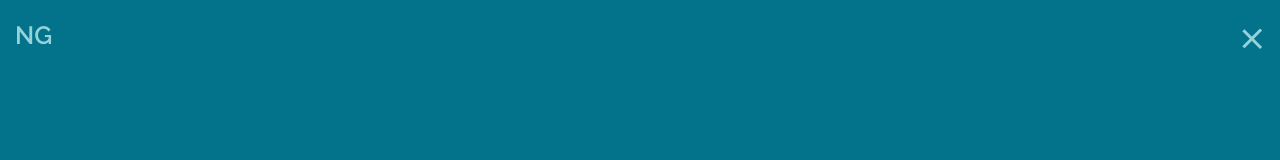
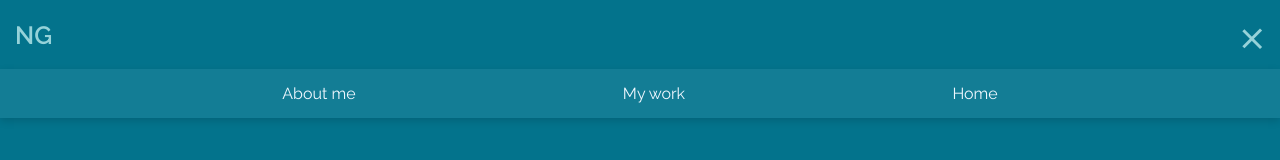
Before and after one commit to Nickg18/Marketing-Portfolio, a plain HTML site: page portfolio-website/index.html in a window 1280 px wide. Both pictures are taken after a click on the element 1247 px from the left and 34 px from the top of the page. Drawn offline with Linux system fonts and the light colour scheme.

Commit message:
navigation finish

```diff
--- a/portfolio-website/index.html
+++ b/portfolio-website/index.html
@@ -20,6 +20,11 @@
                 <span class="bottom"></span>
             </div>
         </div>
+        <div class="links">
+            <a class="link-text" href="#">About me</a>
+            <a class="link-text" href="#">My work</a>
+            <a class="link-text" href="#">Home</a>
+        </div>
         <script src="index.js" async defer></script>
     </body>
 </html>
--- a/portfolio-website/index.js
+++ b/portfolio-website/index.js
@@ -1,7 +1,9 @@
 let navToggle = document.querySelector('.burger');
+let links = document.querySelector('.links');
 
 function toggleHamburger() {
     navToggle.classList.toggle('active');
+    links.classList.toggle('activate');
 }
 
 navToggle.addEventListener('click', toggleHamburger);
--- a/portfolio-website/main.css
+++ b/portfolio-website/main.css
@@ -67,3 +67,25 @@ body {
     width: 25px;
     height: 3px;
 }
+
+.link-text {
+    color: aliceblue;
+    text-decoration: none;
+    font-family: 'Raleway', sans-serif;
+}
+.link-text:hover {
+    font-size: 15px;
+}
+.links {
+    display: flex;
+    flex-direction: row;
+    justify-content: space-evenly;
+    background-color: #96d2d91c;
+    padding: 15px;
+    box-shadow: rgba(0, 0, 0, 0.14) 0px 3px 8px;
+    opacity: 0;
+    transition: opacity 0.2s ease-in-out;
+}
+.links.activate {
+    opacity: 1;
+}
```
